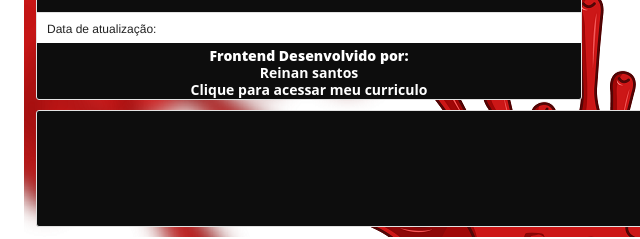
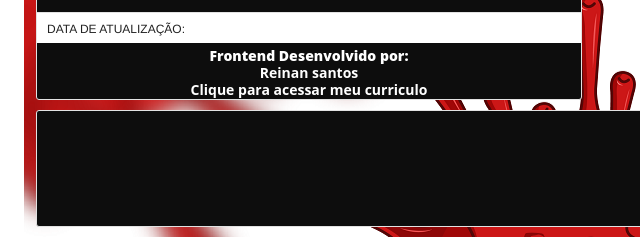
Before and after one commit to Reinan-Alves/projeto-covid, a plain HTML site: page index.html in a window 1280 px wide. Shown: the part 350-589 px from the top of the page, 58-698 px from the left. Drawn offline with nearby package versions, Linux system fonts and the light colour scheme; no server answers.

Commit message:
Update index.html
data de atualização em caps look

```diff
--- a/index.html
+++ b/index.html
@@ -109,7 +109,7 @@
             class="chart-notes col-lg-12 col-md-12 col-sm-12"
             id="date"
           >
-            Data de atualização:
+            DATA DE ATUALIZAÇÃO:
           </div>
           <!--div com dados do Desenvolvedor] -->
           <div class="col-lg-12 col-md-12 col-sm-12">
```
